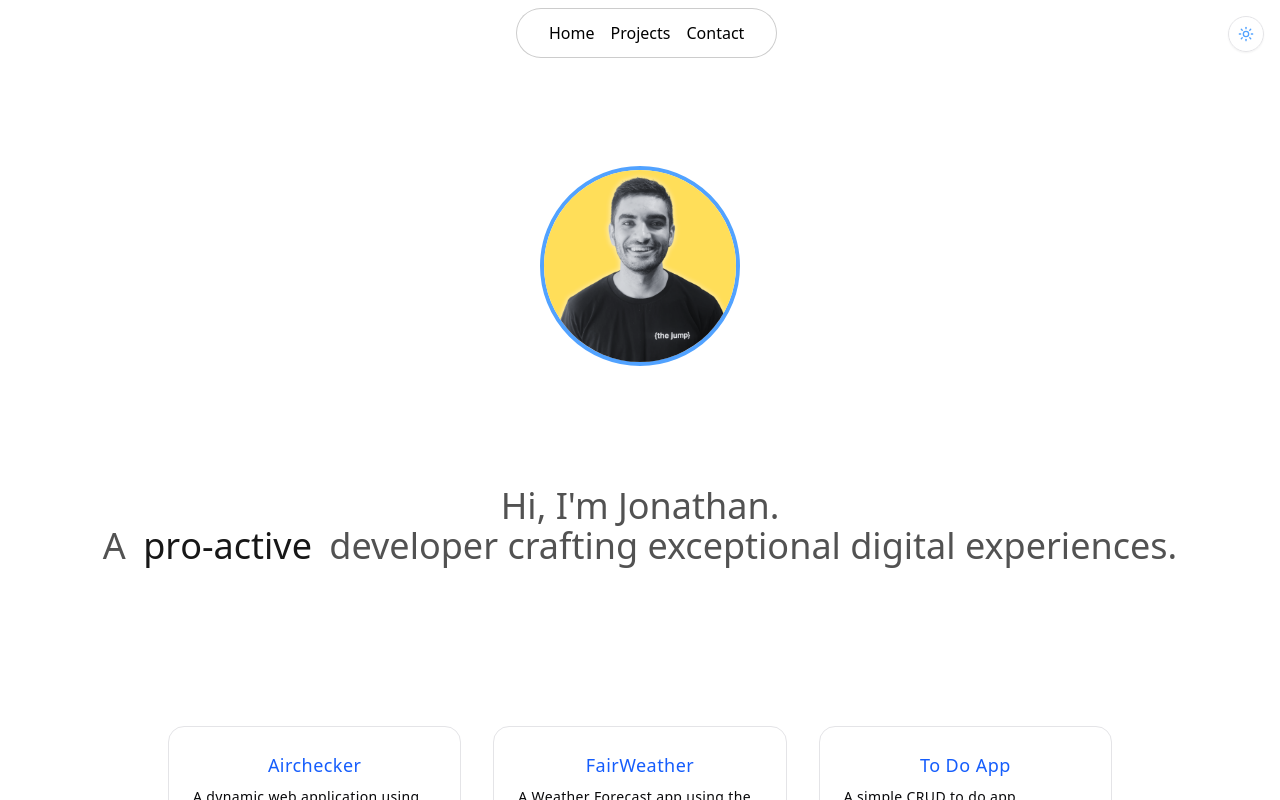
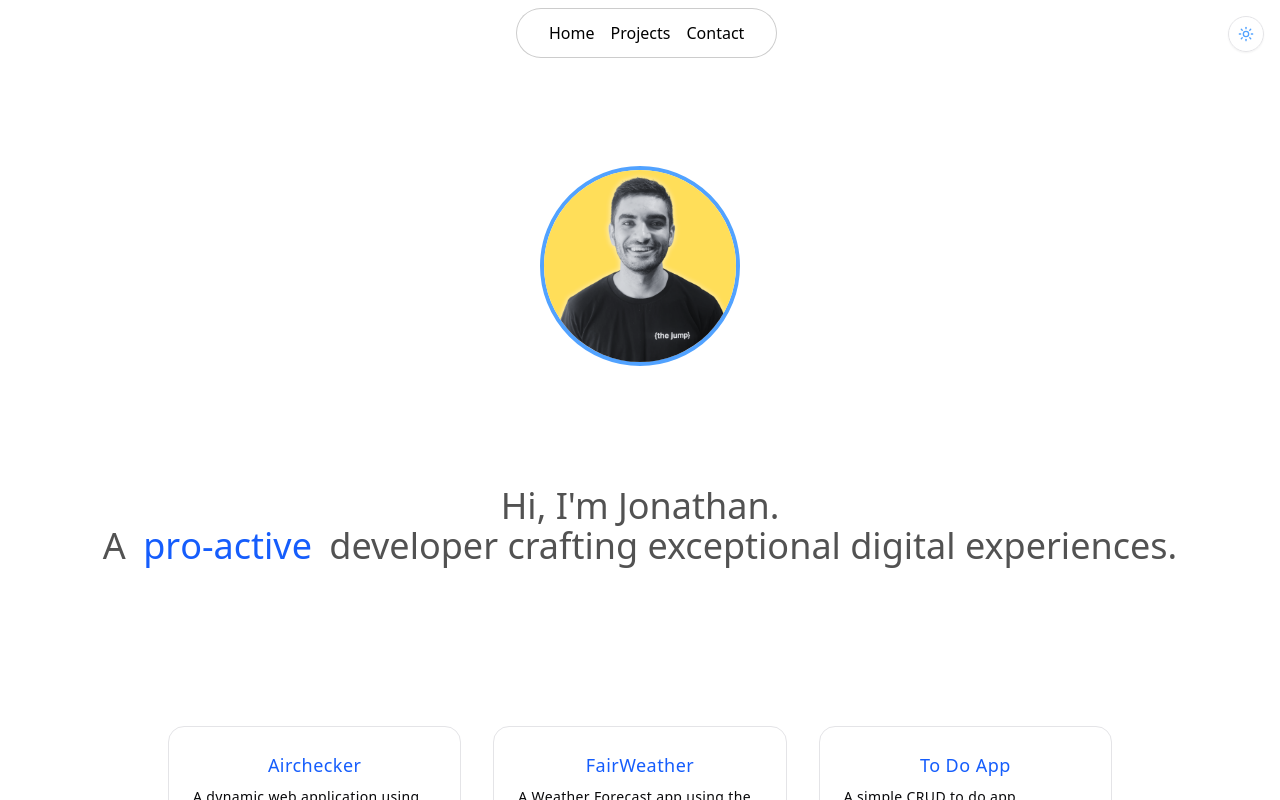
Before and after one commit to JonathanBanerjee/portfolio, a Next.js app: page / in a window 1280 px wide. Shown: the top 800 px of the page. Built offline with nearby package versions, Linux system fonts and the light colour scheme.

Commit message:
adding flipwords colours

```diff
--- a/components/ui/fliptext.tsx
+++ b/components/ui/fliptext.tsx
@@ -8,7 +8,11 @@ export function FlipText() {
     <div className="h-[20rem] flex flex-col justify-center items-center px-4 text-center">
       <div className="text-4xl font-normal text-neutral-600 dark:text-neutral-400">
         Hi, I'm Jonathan.
-        <br /> A <FlipWords words={words} />
+        <br /> A{" "}
+        <FlipWords
+          words={words}
+          className="text-blue-600 dark:text-orange-400"
+        />
         developer crafting exceptional digital experiences.
       </div>
     </div>
```
